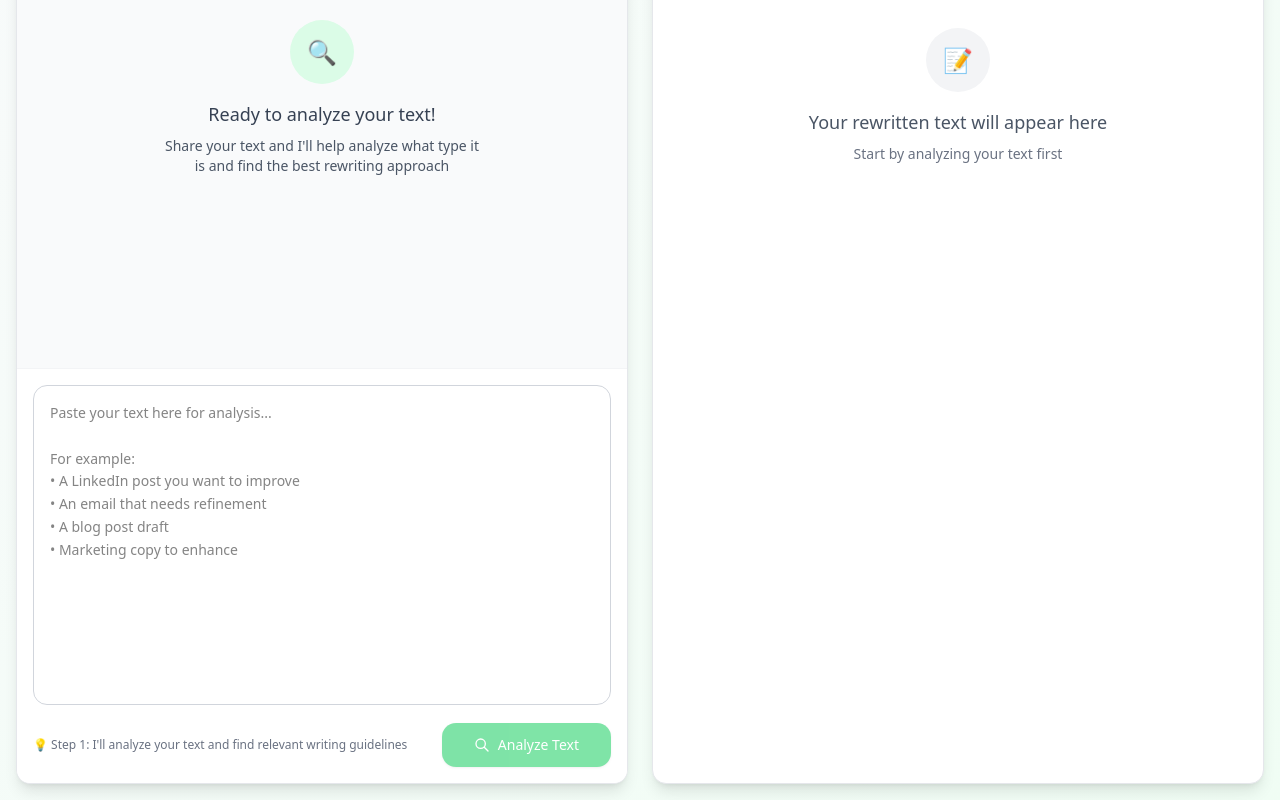
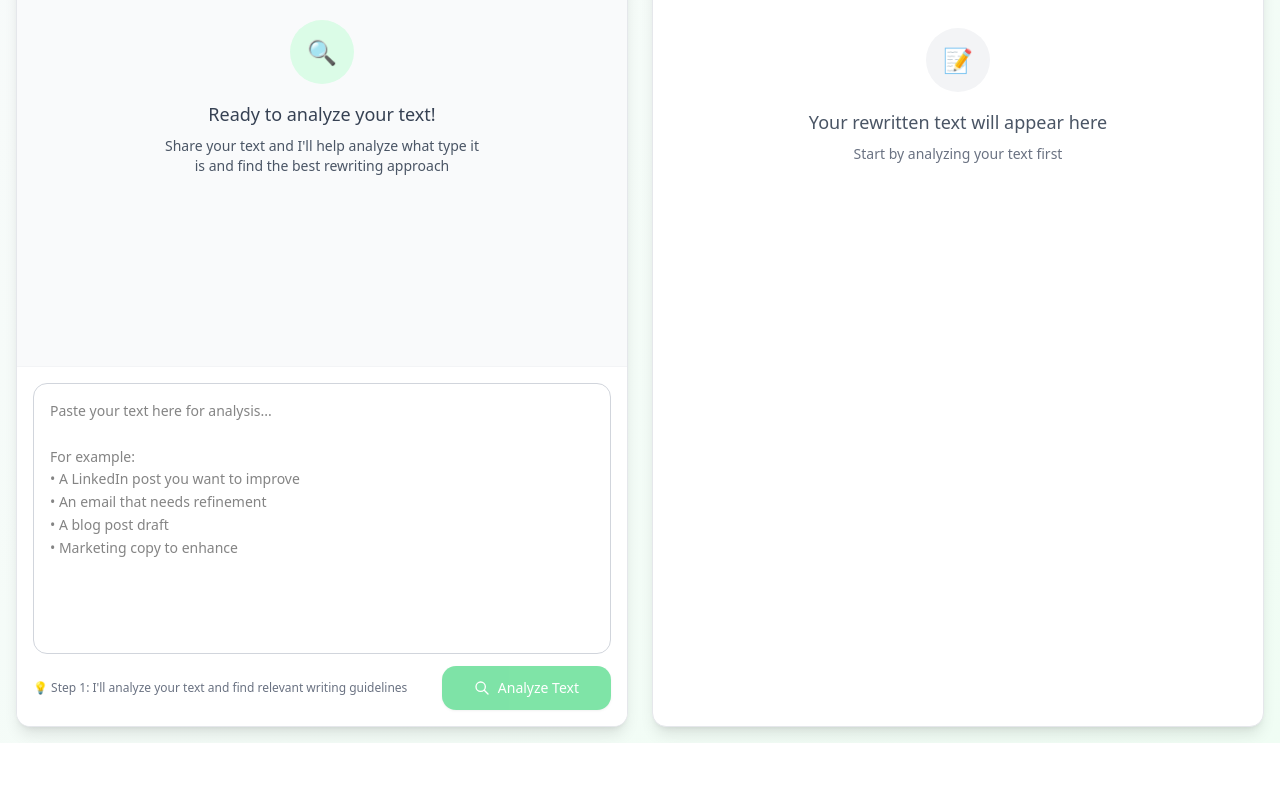
Before and after one commit to matt-chlorophyll/AEB-writing-coach, a Next.js app: page /agents-sdk in a window 1280 px wide. Shown: the part 365-1165 px from the top of the page. After the commit the page ends 1108 px from the top, so only its background shows below. Built offline with nearby package versions, Linux system fonts and the light colour scheme.

Commit message:
UI update to resize the chat box in the agents-sdk page

```diff
--- a/app/agents-sdk/page.tsx
+++ b/app/agents-sdk/page.tsx
@@ -337,12 +337,12 @@ export default function AgentsSDKPage() {
 
         <div className="grid grid-cols-1 xl:grid-cols-2 gap-3 lg:gap-4 xl:gap-6">
           {/* Analysis Chat Interface */}
-          <div className="bg-white rounded-xl shadow-lg border border-gray-200 overflow-hidden">
+          <div className="bg-white rounded-xl shadow-lg border border-gray-200 overflow-hidden flex flex-col h-[728px] lg:h-[780px] xl:h-[832px] 2xl:h-[956px]">
             <div className="bg-gradient-to-r from-green-500 to-green-600 px-6 py-4">
               <h2 className="text-xl font-semibold text-white">💬 Analysis & Discussion</h2>
             </div>
 
-            <div className="h-[348px] lg:h-[380px] xl:h-[412px] 2xl:h-[476px] overflow-y-auto p-4 bg-gray-50">
+            <div className="flex-1 overflow-y-auto p-4 bg-gray-50">
               {messages.length === 0 ? (
                 <div className="text-center mt-12 text-gray-500">
                   <div className="w-16 h-16 mx-auto mb-4 bg-green-100 rounded-full flex items-center justify-center">
@@ -400,16 +400,18 @@ export default function AgentsSDKPage() {
               )}
             </div>
 
+            {/* Bottom Section - Consistent Height */}
+            <div className="h-80 lg:h-[340px] xl:h-[360px] 2xl:h-[420px] bg-white border-t border-gray-100">
               {/* Input Form */}
               {phase === 'input' && (
-              <div className="p-4 bg-white border-t border-gray-100">
-                <form onSubmit={handleAnalysis} className="space-y-3">
-                  <div className="relative">
+                <div className="p-4 h-full flex flex-col">
+                  <form onSubmit={handleAnalysis} className="space-y-3 flex-1 flex flex-col">
+                    <div className="relative flex-1">
                       <textarea
                         value={input}
                         onChange={(e) => setInput(e.target.value)}
                         placeholder="Paste your text here for analysis...&#10;&#10;For example:&#10;• A LinkedIn post you want to improve&#10;• An email that needs refinement&#10;• A blog post draft&#10;• Marketing copy to enhance"
-                      className="w-full h-64 lg:h-72 xl:h-80 2xl:h-96 p-4 border border-gray-300 rounded-xl focus:outline-none focus:ring-2 focus:ring-green-500 focus:border-transparent text-sm resize-none overflow-y-auto leading-relaxed"
+                        className="w-full h-full p-4 border border-gray-300 rounded-xl focus:outline-none focus:ring-2 focus:ring-green-500 focus:border-transparent text-sm resize-none overflow-y-auto leading-relaxed"
                         disabled={false}
                       />
                     </div>
@@ -436,7 +438,7 @@ export default function AgentsSDKPage() {
 
               {/* Rewrite Button */}
               {(phase === 'ready' || phase === 'rewriting' || phase === 'complete') && (
-              <div className="p-4 bg-white border-t border-gray-100">
+                <div className="p-4 h-full flex flex-col justify-end">
                   <div className="flex justify-between items-center">
                     <div className="text-xs text-gray-500">
                       {phase === 'ready' && "✅ Analysis complete! Ready to rewrite your text."}
@@ -479,14 +481,15 @@ export default function AgentsSDKPage() {
                 </div>
               )}
             </div>
+          </div>
 
           {/* Rewritten Text Output */}
-          <div className="bg-white rounded-xl shadow-lg border border-gray-200 overflow-hidden">
+          <div className="bg-white rounded-xl shadow-lg border border-gray-200 overflow-hidden flex flex-col h-[728px] lg:h-[780px] xl:h-[832px] 2xl:h-[956px]">
             <div className="bg-gradient-to-r from-gray-600 to-gray-700 px-6 py-4">
               <h2 className="text-xl font-semibold text-white">✨ Rewritten Text</h2>
             </div>
 
-            <div className="p-4 lg:p-6 h-[348px] lg:h-[380px] xl:h-[412px] 2xl:h-[476px] overflow-y-auto">
+            <div className="p-4 lg:p-6 flex-1 overflow-y-auto">
               {!rewriteResult ? (
                 <div className="text-center mt-12 text-gray-400">
                   <div className="w-16 h-16 mx-auto mb-4 bg-gray-100 rounded-full flex items-center justify-center">
```
Lines whose indentation alone changed are shown as unchanged.
